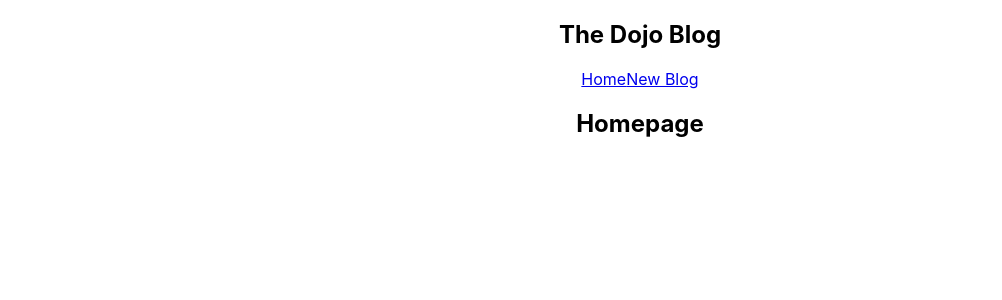
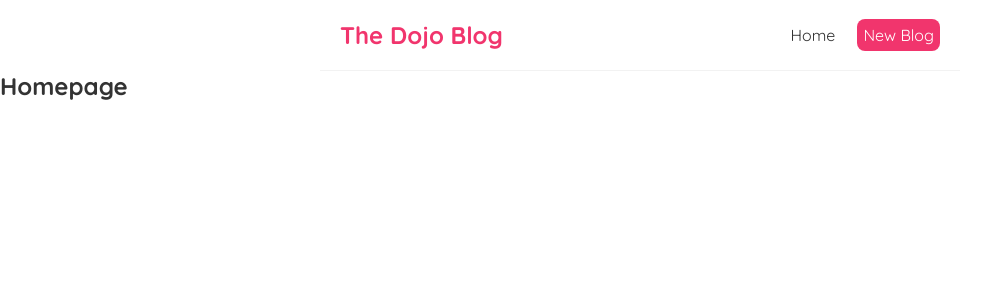
Before and after one commit to deepak0023/react_project, a React (Create React App) app: page / in a window 1280 px wide. Shown: the top 300 px of the page, without its empty margins (0-1002 px from the left). Built offline with nearby package versions, Linux system fonts and the light colour scheme.

Commit message:
Navbar : Removed and added some custom Css for the navbar

```diff
--- a/src/App.css
+++ /dev/null
@@ -1,38 +0,0 @@
-.App {
-  text-align: center;
-}
-
-.App-logo {
-  height: 40vmin;
-  pointer-events: none;
-}
-
-@media (prefers-reduced-motion: no-preference) {
-  .App-logo {
-    animation: App-logo-spin infinite 20s linear;
-  }
-}
-
-.App-header {
-  background-color: #282c34;
-  min-height: 100vh;
-  display: flex;
-  flex-direction: column;
-  align-items: center;
-  justify-content: center;
-  font-size: calc(10px + 2vmin);
-  color: white;
-}
-
-.App-link {
-  color: #61dafb;
-}
-
-@keyframes App-logo-spin {
-  from {
-    transform: rotate(0deg);
-  }
-  to {
-    transform: rotate(360deg);
-  }
-}
--- a/src/App.js
+++ b/src/App.js
@@ -1,4 +1,3 @@
-import './App.css';
 import Navbar from './Navbar';
 import Home from './Home';
 
--- a/src/Navbar.js
+++ b/src/Navbar.js
@@ -4,7 +4,11 @@
         <h1>The Dojo Blog</h1>
         <div className="links">
           <a href="/">Home</a>
-          <a href="/create">New Blog</a>
+          <a href="/create" style={{
+                color: 'white',
+                backgroundColor: '#f1356d',
+                borderRadius: '8px'
+            }}>New Blog</a>
         </div>
       </nav>
     );
--- a/src/index.css
+++ b/src/index.css
@@ -1,13 +1,35 @@
-body {
+@import url('https://fonts.googleapis.com/css2?family=Quicksand:wght@300;400;500;600;700&display=swap');
+
+/* base styles */
+* {
   margin: 0;
-  font-family: -apple-system, BlinkMacSystemFont, 'Segoe UI', 'Roboto', 'Oxygen',
-    'Ubuntu', 'Cantarell', 'Fira Sans', 'Droid Sans', 'Helvetica Neue',
-    sans-serif;
-  -webkit-font-smoothing: antialiased;
-  -moz-osx-font-smoothing: grayscale;
+  font-family: "Quicksand";
+  color: #333;
 }
-
-code {
-  font-family: source-code-pro, Menlo, Monaco, Consolas, 'Courier New',
-    monospace;
+.navbar {
+  padding: 20px;
+  display: flex;
+  align-items: center;
+  max-width: 600px;
+  margin: 0 auto;
+  border-bottom: 1px solid #f2f2f2;
 }
+.navbar h1 {
+  color: #f1356d;
+}
+.navbar .links {
+  margin-left: auto;
+}
+.navbar a {
+  margin-left: 16px;
+  text-decoration: none;
+  padding: 6px;
+}
+.navbar a:hover {
+  color: #f1356d;
+}
+.content {
+  max-width: 600px;
+  margin: 40px auto;
+  padding: 20px;
+}
```
